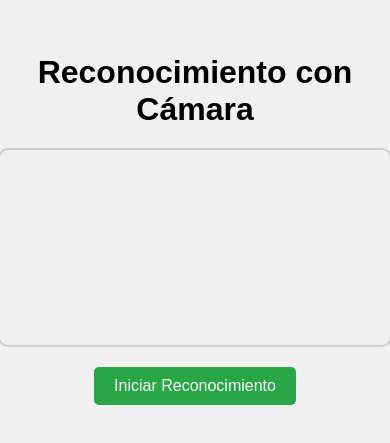
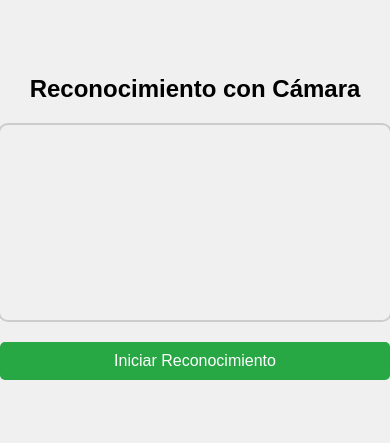
Before and after one commit to IsaakTQ-cmd/reconocimiento2, a plain HTML site: page index.html in a window 390 px wide. Shown: the part 193-636 px from the top of the page. Drawn offline with Linux system fonts and the light colour scheme.

Commit message:
Add files via upload

```diff
--- a/index.html
+++ b/index.html
@@ -5,12 +5,13 @@
     <meta name="viewport" content="width=device-width, initial-scale=1.0">
     <title>Reconocimiento con Cámara</title>
     <style>
+        /* Estilo base para que el diseño sea responsivo */
         body {
             display: flex;
             flex-direction: column;
             align-items: center;
             justify-content: center;
-            height: 100vh;
+            min-height: 100vh;
             margin: 0;
             font-family: Arial, sans-serif;
             background-color: #f0f0f0;
@@ -18,6 +19,7 @@
         h1 {
             text-align: center;
             margin-bottom: 20px;
+            font-size: 2rem;
         }
         video {
             width: 100%;
@@ -29,12 +31,14 @@
         button {
             margin-top: 20px;
             padding: 10px 20px;
-            font-size: 16px;
+            font-size: 18px;
             cursor: pointer;
             background-color: #28a745;
             color: white;
             border: none;
             border-radius: 5px;
+            width: 100%;
+            max-width: 300px;
         }
         button:hover {
             background-color: #218838;
@@ -43,6 +47,26 @@
             margin-top: 20px;
             font-size: 18px;
             color: #333;
+            text-align: center;
+            word-wrap: break-word;
+            max-width: 100%;
+        }
+
+        /* Estilos para pantallas pequeñas */
+        @media (max-width: 768px) {
+            h1 {
+                font-size: 1.5rem;
+            }
+            video {
+                max-width: 100%;
+            }
+            button {
+                font-size: 16px;
+                max-width: 100%;
+            }
+            #label-container {
+                font-size: 16px;
+            }
         }
     </style>
 </head>
```
